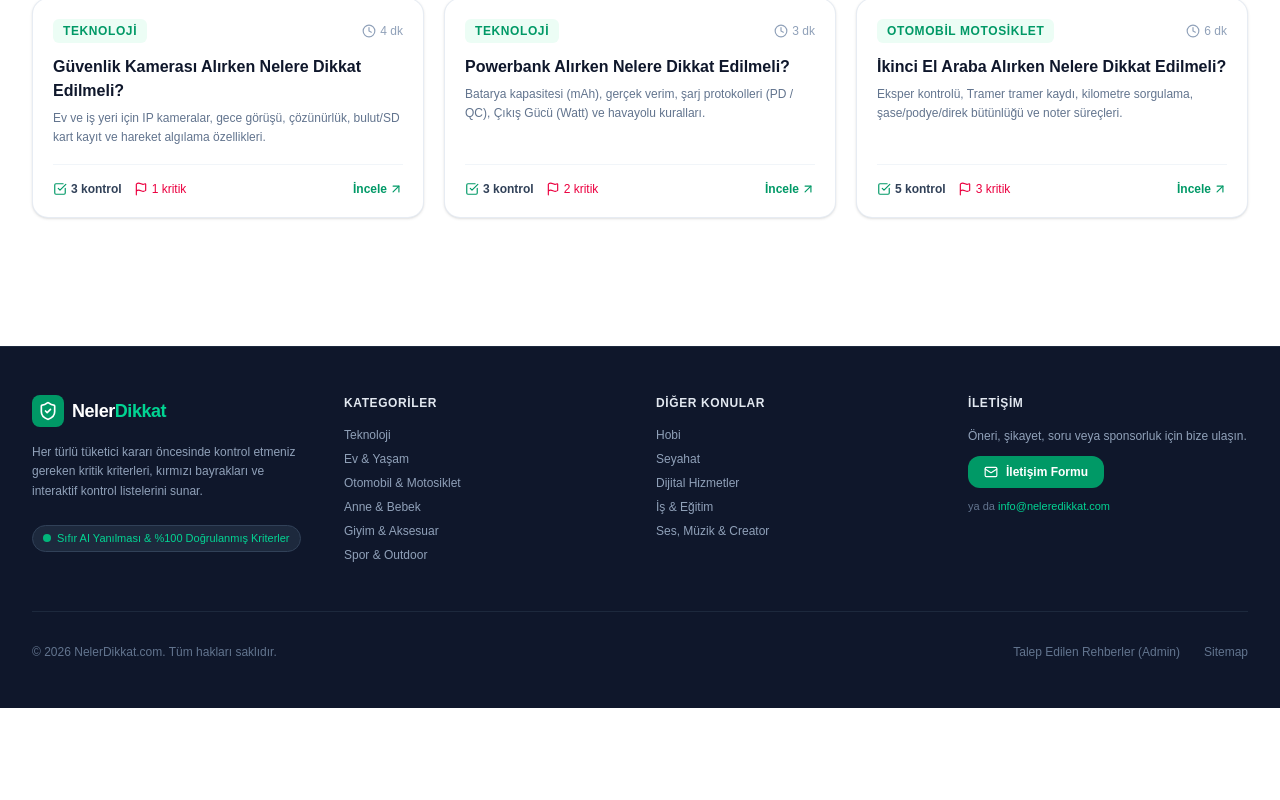
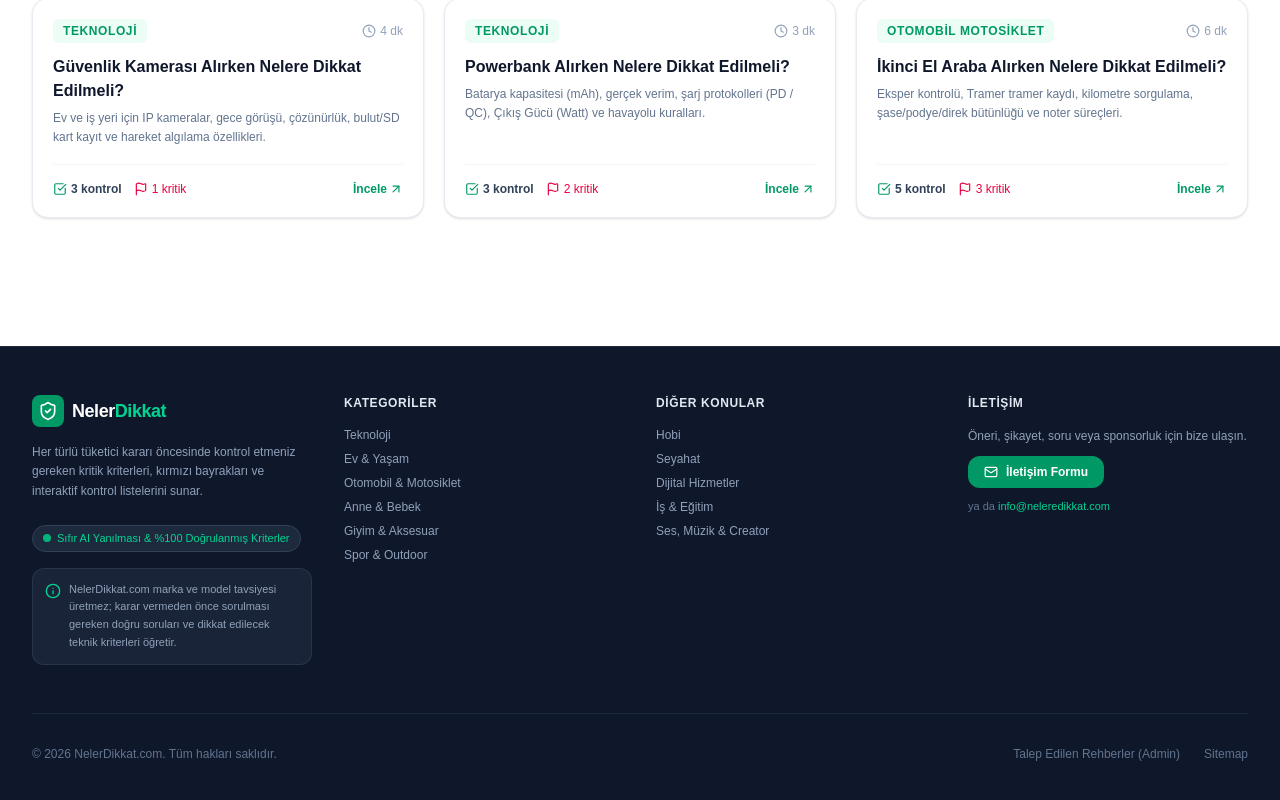
Before and after one commit to sercansolmaz/neleredikkat, a Next.js app: page / in a window 1280 px wide. Shown: the part 2774-3574 px from the top of the page. Before the commit the page ends 3482 px from the top, so only its background shows below. Built offline with nearby package versions, Linux system fonts and the light colour scheme.

Commit message:
Footer: prensip kutusu marka sutununa tasinidi, anlamsiz 'vs EkipmanTavsiyesi' basligi kaldirildi

```diff
--- a/src/components/Footer.tsx
+++ b/src/components/Footer.tsx
@@ -27,6 +27,12 @@ export default function Footer() {
                 <span className="w-2 h-2 rounded-full bg-emerald-500 animate-pulse"></span>
                 Sıfır AI Yanılması & %100 Doğrulanmış Kriterler
               </span>
+            </div>
+            <div className="flex items-start gap-2 bg-slate-800/80 p-3 rounded-xl border border-slate-700/60">
+              <Info className="w-4 h-4 text-emerald-400 flex-shrink-0 mt-0.5" />
+              <p className="text-[11px] text-slate-400 leading-relaxed">
+                NelerDikkat.com marka ve model tavsiyesi üretmez; karar vermeden önce sorulması gereken doğru soruları ve dikkat edilecek teknik kriterleri öğretir.
+              </p>
             </div>
           </div>
 
```
